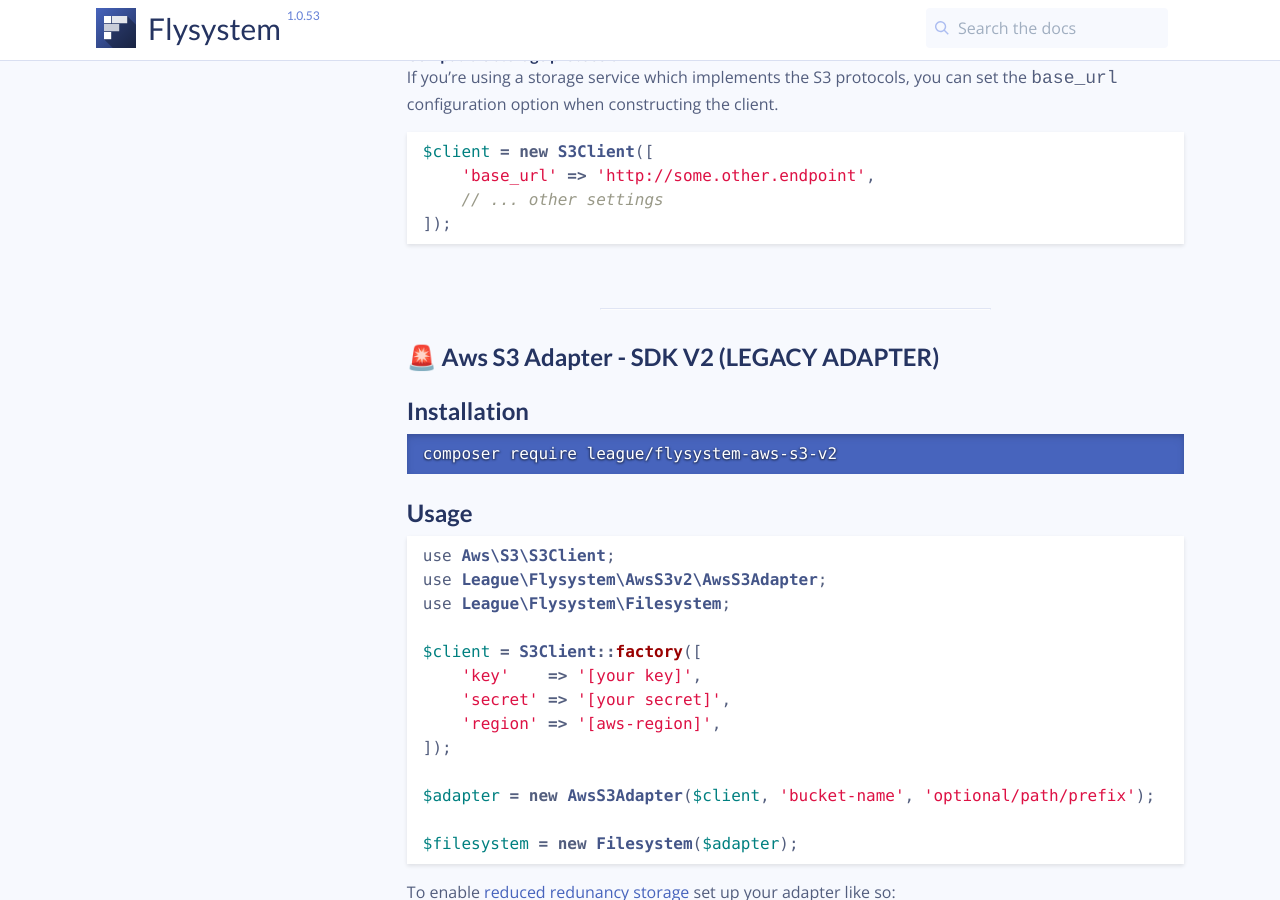
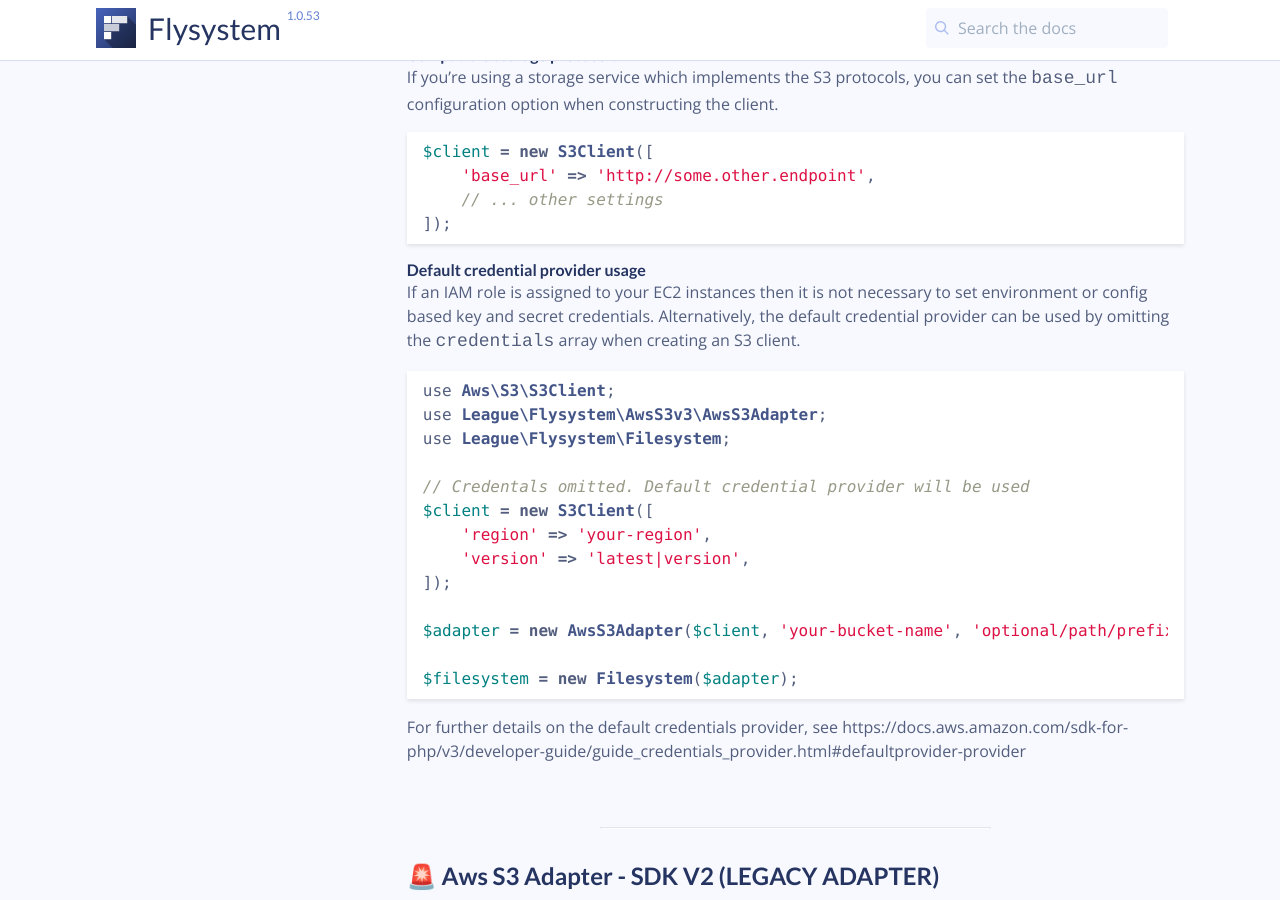
Before and after one commit to thephpleague/flysystem, a Jekyll site: the page built from docs/adapter/aws-s3-v3.md, in a window 1280 px wide and 900 px high, scrolled down 1396 px. Built offline with Jekyll 4.4.1, drawn with Linux system fonts in a browser that asks for light colours; comment, search, counter and statistics services are not loaded.

Commit message:
Added details to docs on default credential provider

````diff
--- a/docs/adapter/aws-s3-v3.md
+++ b/docs/adapter/aws-s3-v3.md
@@ -81,6 +81,28 @@ $client = new S3Client([
 ]);
 ```
 
+### Default credential provider usage
+
+If an IAM role is assigned to your EC2 instances then it is not necessary to set environment or config based key and secret credentials. Alternatively, the default credential provider can be used by omitting the `credentials` array when creating an S3 client.
+
+```php
+use Aws\S3\S3Client;
+use League\Flysystem\AwsS3v3\AwsS3Adapter;
+use League\Flysystem\Filesystem;
+
+// Credentals omitted. Default credential provider will be used
+$client = new S3Client([
+    'region' => 'your-region',
+    'version' => 'latest|version',
+]);
+
+$adapter = new AwsS3Adapter($client, 'your-bucket-name', 'optional/path/prefix');
+
+$filesystem = new Filesystem($adapter);
+```
+
+For further details on the default credentials provider, see https://docs.aws.amazon.com/sdk-for-php/v3/developer-guide/guide_credentials_provider.html#defaultprovider-provider
+
 ---
 
 ## 🚨 Aws S3 Adapter - SDK V2 (LEGACY ADAPTER)
````
